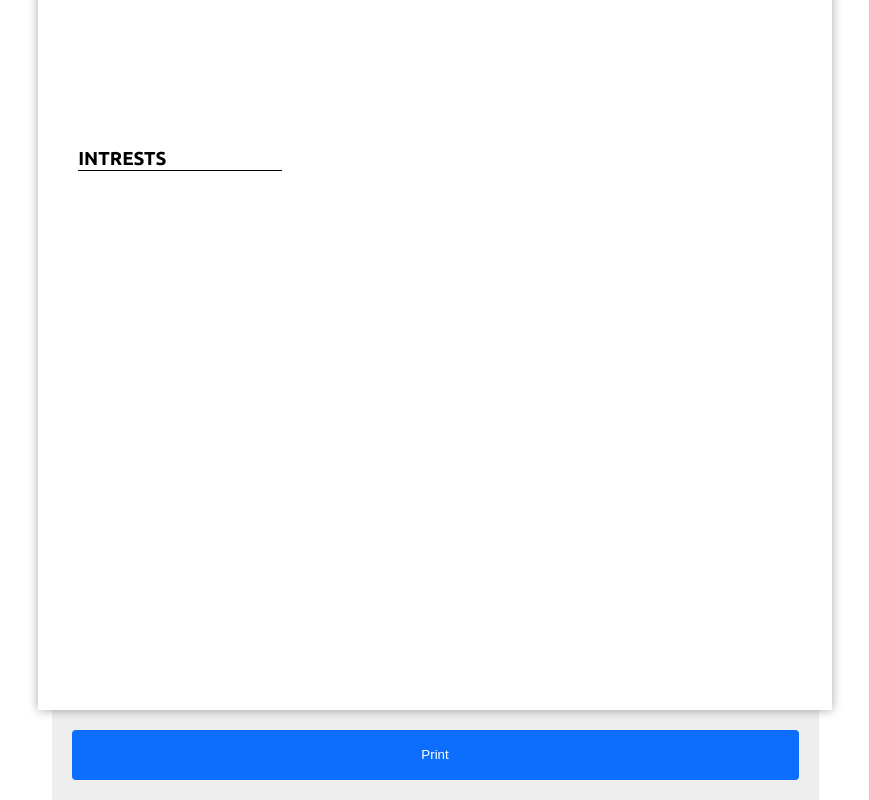
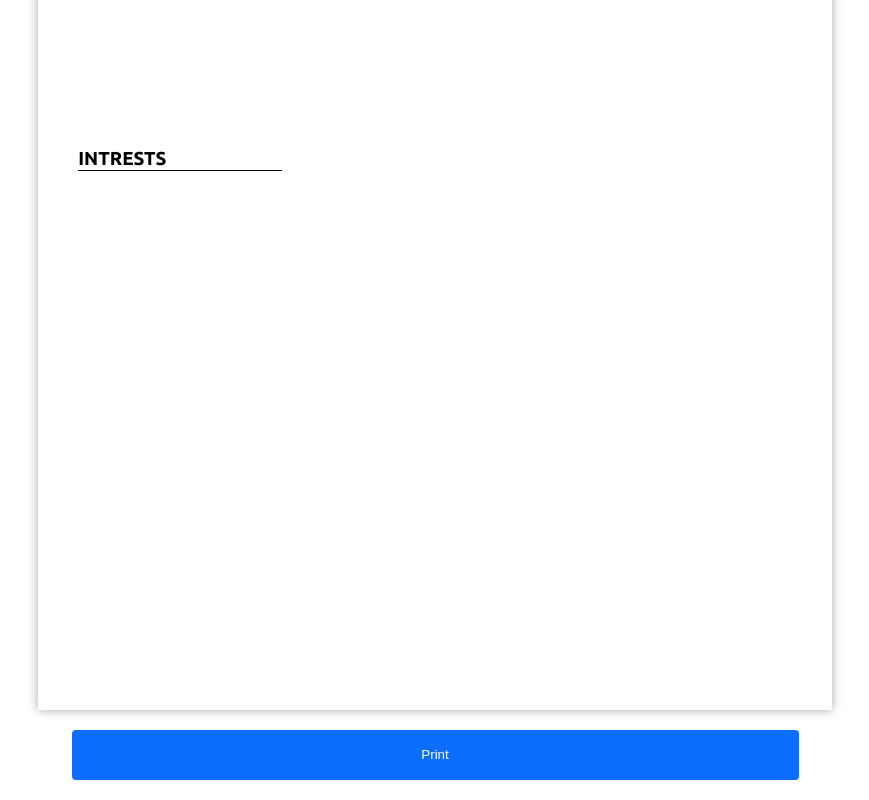
Before and after one commit to Frd0mF/CV-Builder, a React (Create React App) app: page / in a window 1280 px wide. Shown: the part 2446-3246 px from the top of the page, without its empty margins (205-1074 px from the left). Built offline with nearby package versions, Linux system fonts and the light colour scheme.

Commit message:
Update index.css

```diff
--- a/src/index.css
+++ b/src/index.css
@@ -46,12 +46,12 @@ body {
 .preview{
   margin: auto;
   width: 50%;
-  background-color: transparent !important;
 }
 
 .print{
   margin: auto !important;
   width: 50%;
+  background-color: transparent !important;
 }
 .pdf {
   margin: 20px 20px !important;
```
